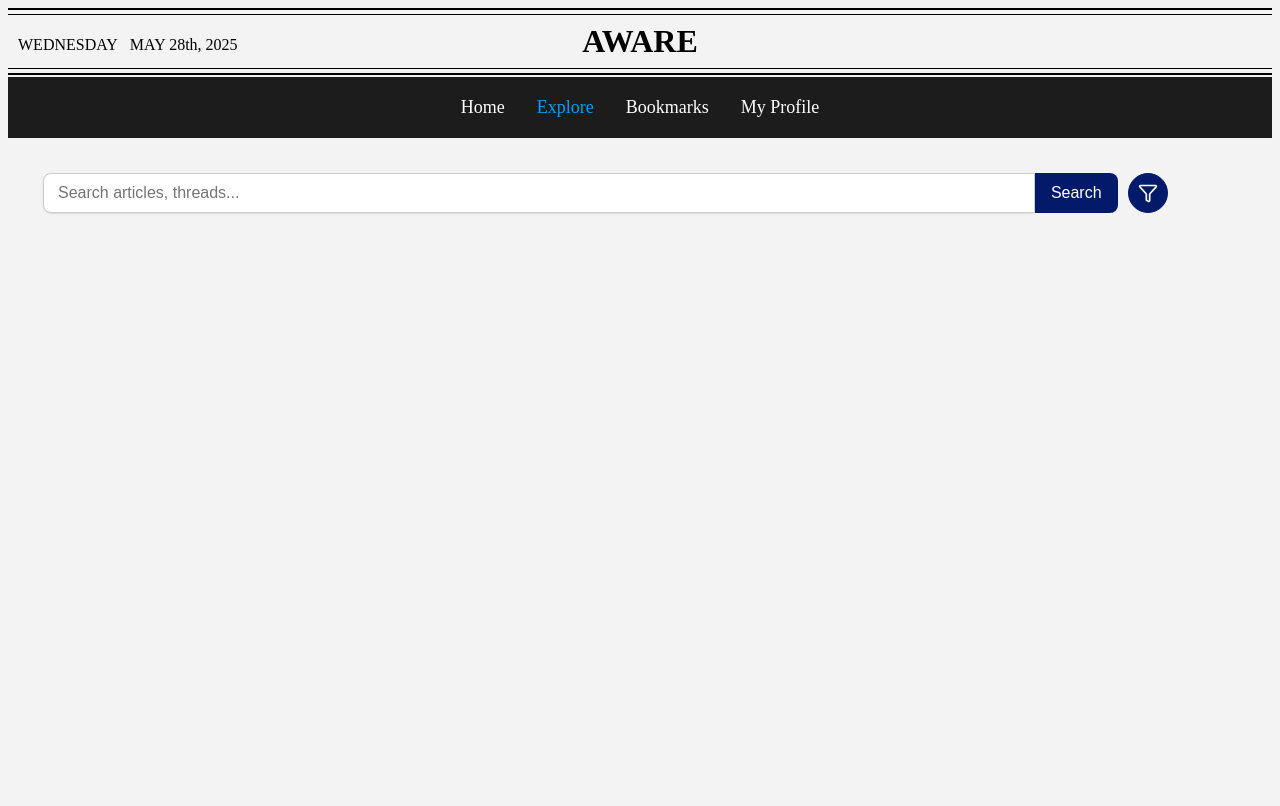
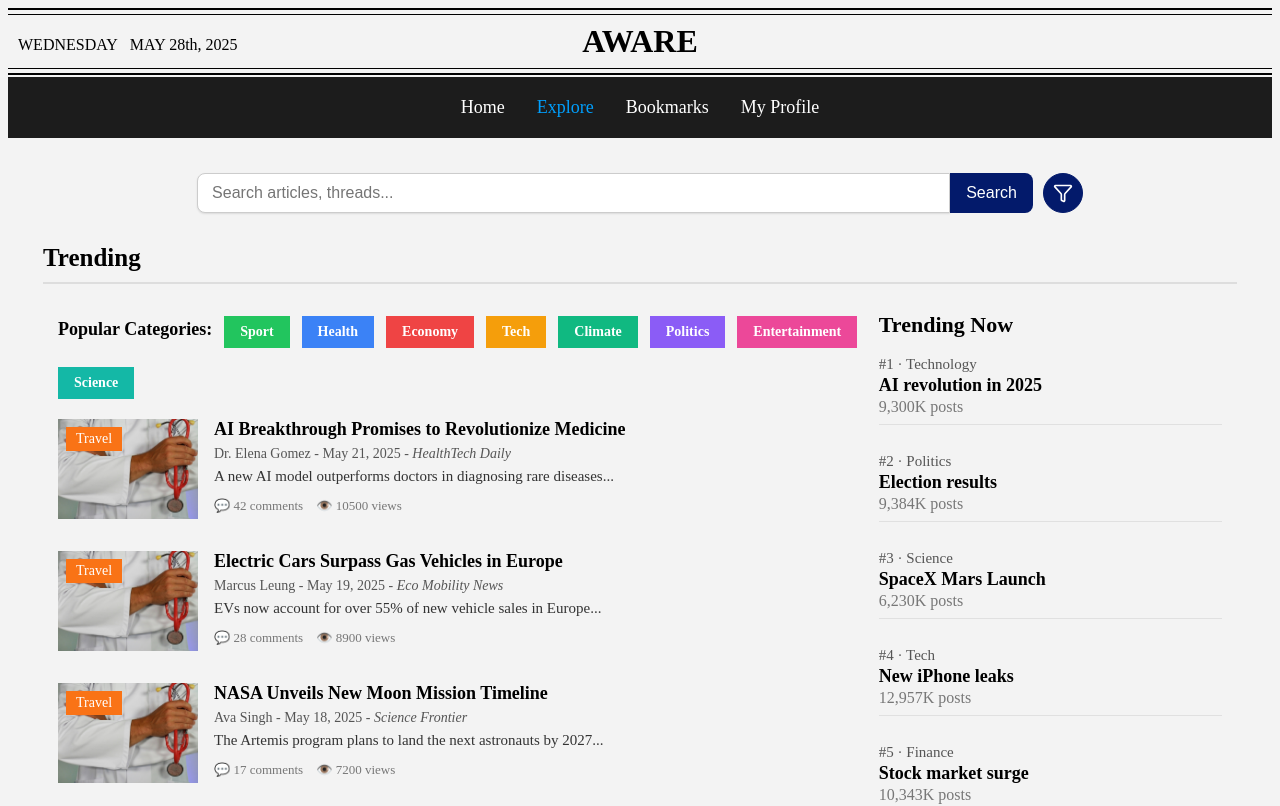
Before and after one commit to rusuioana7/Aware, a React (Vite) app in the folder front-aware/: page /explore in a window 1280 px wide. Shown: the top 806 px of the page. Built offline with nearby package versions, Linux system fonts and the light colour scheme; a web font is replaced by a local one.

Commit message:
filter(explore) + tags on feed

```diff
--- a/front-aware/src/components/Cards/ArticleLayout.tsx
+++ b/front-aware/src/components/Cards/ArticleLayout.tsx
@@ -1,9 +1,11 @@
 import React from 'react';
 import ArticleOptions from './ArticleOptions.tsx';
+import TopicTag from "./Tags/TopicTag.tsx";
 
 export type ArticleLayout = {
     title: string;
     date: string;
+    topic: string;
     author: string;
     site: string;
     description: string;
@@ -30,6 +32,10 @@ const Article: React.FC<Props> = ({article, id, isHovered, onHover}) => (
                 <ArticleOptions position="top-right"/>
             </div>
         )}
+        <div style={{position: 'absolute', top: '8px', left: '8px', zIndex: 3}}>
+            <TopicTag label={article.topic || 'general'}/>
+
+        </div>
         <img src={article.image} alt={article.title} style={{width: '140px', height: '100px', objectFit: 'cover'}}/>
         <div>
             <h3 style={{margin: '0 0 6px', fontSize: '18px', fontWeight: 600}}>{article.title}</h3>
--- a/front-aware/src/components/Cards/ThreadLayout.tsx
+++ b/front-aware/src/components/Cards/ThreadLayout.tsx
@@ -2,6 +2,7 @@ import React from 'react';
 import {FaComments} from 'react-icons/fa';
 import ArticleOptions from './ArticleOptions.tsx';
 import type {ArticleLayout} from './ArticleLayout.tsx';
+import TopicTag from "./Tags/TopicTag.tsx";
 
 type ThreadLayout = {
     threadTitle: string;
@@ -51,6 +52,11 @@ const Thread: React.FC<Props> = ({thread, threadIndex, hoveredItemId, setHovered
                                         <ArticleOptions position="top-right"/>
                                     </div>
                                 )}
+                                <div style={{position: 'absolute', top: '8px', left: '8px', zIndex: 3}}>
+                                    <TopicTag label={article.topic || 'general'}/>
+
+                                </div>
+
                                 <img src={article.image} alt={article.title}
                                      style={{width: '140px', height: '100px', objectFit: 'cover'}}/>
                                 <div>
--- a/front-aware/src/components/ExplorePage/SearchBar.tsx
+++ b/front-aware/src/components/ExplorePage/SearchBar.tsx
@@ -10,7 +10,7 @@ type SearchBarProps = {
 const SearchBar: React.FC<SearchBarProps> = ({value, onChange, onSearch, placeholder = 'Search...'}) => {
     return (
 
-        <div style={{display: 'flex', width: '90%',}}>
+        <div style={{display: 'flex', width: '70%',}}>
             <input
                 type="text"
                 value={value}
--- /dev/null
+++ b/front-aware/src/components/ExplorePage/Trending.tsx
@@ -0,0 +1,197 @@
+import React, {useState} from 'react';
+import TopicTag from '../Cards/Tags/TopicTag';
+import {TOPIC_COLORS} from '../Cards/Tags/TagColor';
+import Article from '../Cards/ArticleLayout';
+
+const sampleArticles = [
+    {
+        id: '1',
+        title: 'AI Breakthrough Promises to Revolutionize Medicine',
+        date: 'May 21, 2025',
+        topic: 'travel',
+        author: 'Dr. Elena Gomez',
+        site: 'HealthTech Daily',
+        description: 'A new AI model outperforms doctors in diagnosing rare diseases...',
+        comments: 42,
+        views: 10500,
+        image: '/news2.jpg',
+    },
+    {
+        id: '2',
+        title: 'Electric Cars Surpass Gas Vehicles in Europe',
+        date: 'May 19, 2025',
+        topic: 'travel',
+        author: 'Marcus Leung',
+        site: 'Eco Mobility News',
+        description: 'EVs now account for over 55% of new vehicle sales in Europe...',
+        comments: 28,
+        views: 8900,
+        image: '/news2.jpg',
+    },
+    {
+        id: '3',
+        title: 'NASA Unveils New Moon Mission Timeline',
+        date: 'May 18, 2025',
+        topic: 'travel',
+        author: 'Ava Singh',
+        site: 'Science Frontier',
+        description: 'The Artemis program plans to land the next astronauts by 2027...',
+        comments: 17,
+        views: 7200,
+        image: '/news2.jpg',
+    },
+    {
+        id: '4',
+        title: 'NASA Unveils New Moon Mission Timeline',
+        date: 'May 18, 2025',
+        topic: 'travel',
+        author: 'Ava Singh',
+        site: 'Science Frontier',
+        description: 'The Artemis program plans to land the next astronauts by 2027...',
+        comments: 17,
+        views: 7200,
+        image: '/news2.jpg',
+    },
+    {
+        id: '5',
+        title: 'NASA Unveils New Moon Mission Timeline',
+        date: 'May 18, 2025',
+        topic: 'travel',
+        author: 'Ava Singh',
+        site: 'Science Frontier',
+        description: 'The Artemis program plans to land the next astronauts by 2027...',
+        comments: 17,
+        views: 7200,
+        image: '/news2.jpg',
+    },
+    {
+        id: '5',
+        title: 'NASA Unveils New Moon Mission Timeline',
+        date: 'May 18, 2025',
+        topic: 'travel',
+        author: 'Ava Singh',
+        site: 'Science Frontier',
+        description: 'The Artemis program plans to land the next astronauts by 2027...',
+        comments: 17,
+        views: 7200,
+        image: '/news2.jpg',
+    },
+    {
+        id: '5',
+        title: 'NASA Unveils New Moon Mission Timeline',
+        date: 'May 18, 2025',
+        topic: 'travel',
+        author: 'Ava Singh',
+        site: 'Science Frontier',
+        description: 'The Artemis program plans to land the next astronauts by 2027...',
+        comments: 17,
+        views: 7200,
+        image: '/news2.jpg',
+    },
+];
+
+const getCategory = (topic: string) => {
+    if (topic.toLowerCase().includes('ai')) return 'Technology';
+    if (topic.toLowerCase().includes('election')) return 'Politics';
+    if (topic.toLowerCase().includes('mars') || topic.toLowerCase().includes('spacex')) return 'Science';
+    if (topic.toLowerCase().includes('iphone')) return 'Tech';
+    if (topic.toLowerCase().includes('stock')) return 'Finance';
+    return 'General';
+};
+
+const generatePostCount = () => {
+    const count = (Math.random() * 10000 + 3000).toFixed(0);
+    return `${Number(count).toLocaleString()}K`;
+};
+
+
+const Trending: React.FC = () => {
+    ;
+    const trendingTopics = [
+        'AI revolution in 2025',
+        'Election results',
+        'SpaceX Mars Launch',
+        'New iPhone leaks',
+        'Stock market surge',
+        'Stock market surge',
+        'Stock market surge',
+        'Stock market surge',
+        'Stock market surge',
+        'Stock market surge',
+    ];
+    const [hoveredId, setHoveredId] = useState<string | null>(null);
+
+    return (
+        <div style={{display: 'flex', gap: '20px', padding: '0 15px'}}>
+
+            <div style={{flex: 7}}>
+                <div style={{
+                    display: 'flex',
+                    alignItems: 'center',
+                    flexWrap: 'wrap',
+                    gap: '12px',
+                    marginTop: '15px',
+                }}>
+                    <h2 style={{
+                        fontSize: '18px',
+                        fontWeight: 'bold',
+                        marginTop: '10px',
+                    }}>
+                        Popular Categories:
+                    </h2>
+
+                    {Object.keys(TOPIC_COLORS)
+                        .filter(k => k !== 'all' && k !== 'general')
+                        .slice(0, 8)
+                        .map((key) => (
+                            <TopicTag
+                                key={key}
+                                label={key}
+                                style={{
+                                    fontSize: '14px',
+                                    padding: '8px 16px',
+                                    fontWeight: 'bold',
+                                }}
+                            />
+                        ))}
+                </div>
+                <div style={{marginTop: '20px', display: 'flex', flexDirection: 'column', gap: '24px'}}>
+                    {sampleArticles.map((article) => (
+                        <Article
+                            key={article.id}
+                            article={article}
+                            id={article.id}
+                            isHovered={hoveredId === article.id}
+                            onHover={setHoveredId}
+
+                        />
+                    ))}
+                </div>
+
+            </div>
+
+
+            <div style={{flex: 3}}>
+                <h2 style={{fontSize: '22px', marginBottom: '10px'}}>Trending Now</h2>
+                <div style={{display: 'flex', flexDirection: 'column', gap: '20px'}}>
+                    {trendingTopics.map((topic, index) => (
+                        <div key={index} style={{padding: '8px 0', borderBottom: '1px solid #e0e0e0'}}>
+                            <div style={{fontSize: '15px', color: '#555'}}>
+                                #{index + 1} · {getCategory(topic)}
+                            </div>
+                            <div style={{fontWeight: 'bold', fontSize: '18px', margin: '2px 0'}}>
+                                {topic}
+                            </div>
+                            <div style={{fontSize: '16px', color: '#777'}}>
+                                {generatePostCount()} posts
+                            </div>
+                        </div>
+                    ))}
+                </div>
+            </div>
+
+        </div>
+    );
+};
+
+export default Trending;
--- a/front-aware/src/components/HomePage/Feed/Feed.tsx
+++ b/front-aware/src/components/HomePage/Feed/Feed.tsx
@@ -6,6 +6,7 @@ import Thread from '../../Cards/ThreadLayout.tsx';
 type Article = {
     title: string;
     date: string;
+    topic: string;
     author: string;
     site: string;
     description: string;
@@ -31,6 +32,7 @@ const feedItems: FeedItem[] = [
     {
         title: 'Breakthrough in Quantum Computing',
         date: '18 May 2025',
+        topic: 'travel',
         author: 'Elena Maxwell',
         site: 'ScienceDaily',
         description:
@@ -47,6 +49,7 @@ const feedItems: FeedItem[] = [
             {
                 title: 'Major Advancements in Renewable Energy',
                 date: '17 May 2025',
+                topic: 'travel',
                 author: 'Thomas Weller',
                 site: 'GreenFuture',
                 description:
@@ -58,6 +61,7 @@ const feedItems: FeedItem[] = [
             {
                 title: 'How Countries are Adopting Clean Power',
                 date: '16 May 2025',
+                topic: 'travel',
                 author: 'Nina Kumar',
                 site: 'EcoNews',
                 description:
@@ -71,6 +75,7 @@ const feedItems: FeedItem[] = [
     {
         title: 'AI-Powered Education Tools Rise Globally',
         date: '16 May 2025',
+        topic: 'travel',
         author: 'Grace Nunez',
         site: 'EdTech Times',
         description:
--- a/front-aware/src/pages/ExplorePage.tsx
+++ b/front-aware/src/pages/ExplorePage.tsx
@@ -2,6 +2,7 @@ import React, {useState} from 'react';
 import SearchBar from '../components/ExplorePage/SearchBar';
 import FilterPop from "../components/ExplorePage/Filter/FilterPop.tsx";
 import {Filter} from 'lucide-react';
+import Trending from "../components/ExplorePage/Trending.tsx";
 
 const ExplorePage: React.FC = () => {
     const [searchQuery, setSearchQuery] = useState('');
@@ -17,7 +18,14 @@ const ExplorePage: React.FC = () => {
 
     return (
         <div style={{position: 'relative', height: '100vh', padding: '15px'}}>
-            <div style={{display: 'flex', alignItems: 'center', gap: '10px', marginBottom: '15px'}}>
+            {/* search  */}
+            <div style={{
+                display: 'flex',
+                justifyContent: 'center',
+                alignItems: 'center',
+                gap: '10px',
+                marginBottom: '10px'
+            }}>
                 <SearchBar
                     value={searchQuery}
                     onChange={handleSearchChange}
@@ -43,7 +51,21 @@ const ExplorePage: React.FC = () => {
                     <Filter size={20}/>
                 </button>
             </div>
+            <div style={{
+                display: 'flex',
+                gap: '40px',
+                marginBottom: '10px',
+                borderBottom: '2px solid #ddd',
 
+            }}>
+                <h2 style={{fontSize: '25px', marginBottom: '10px'}}>Trending </h2>
+
+
+            </div>
+            <Trending/>
+
+
+            {/* filter */}
             {showFilters && (
                 <>
                     <div
```
